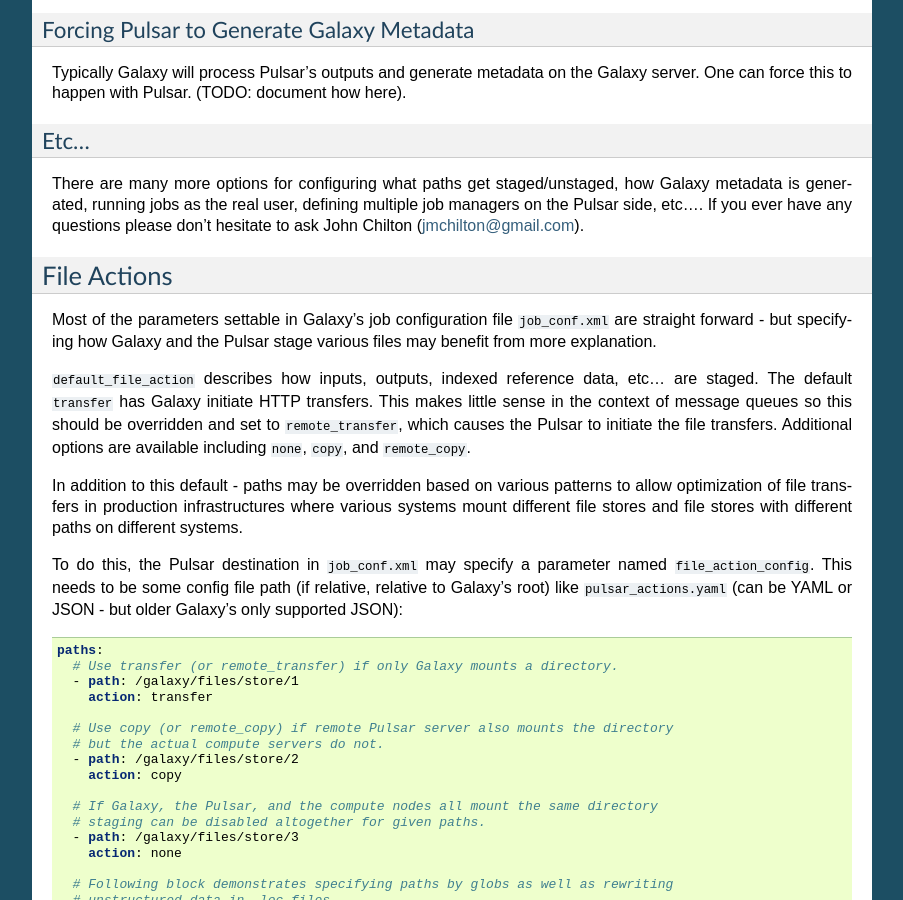
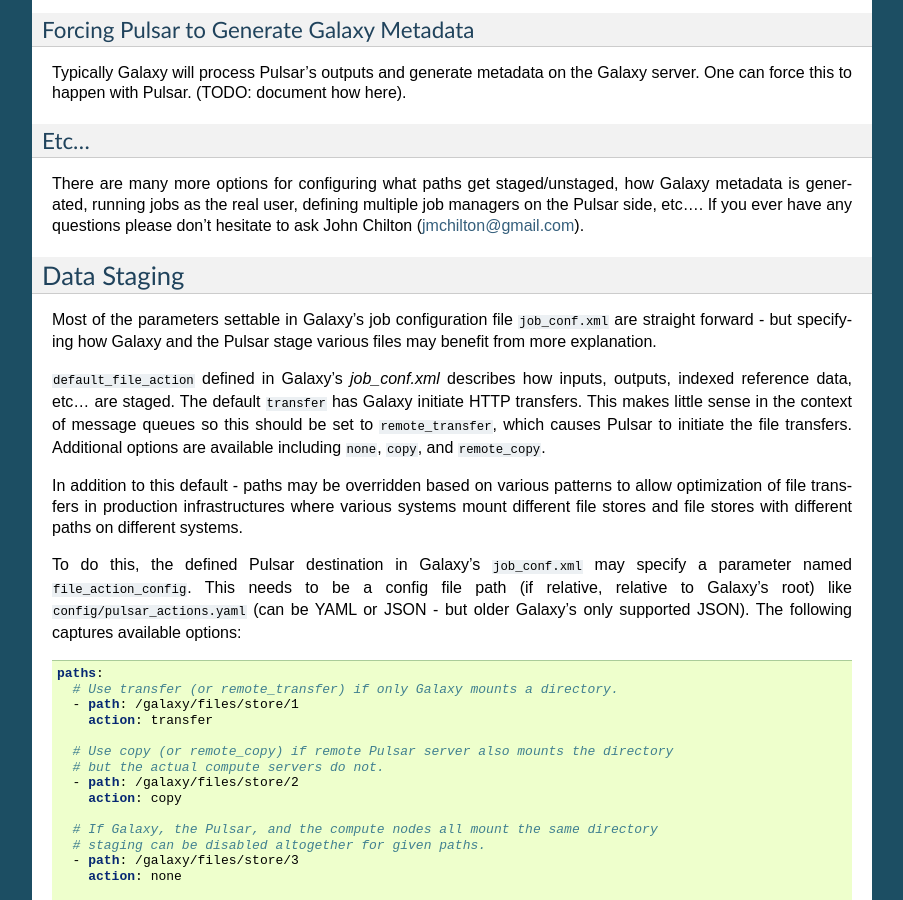
Before and after one commit to galaxyproject/pulsar, a Sphinx documentation site: the page built from docs/galaxy_conf.rst, in a window 1280 px wide and 900 px high, scrolled down 3351 px. Shown: the whole window, without its empty margins (198-1101 px from the left). Built offline with Sphinx 7.4.7, drawn with Linux system fonts in a browser that asks for light colours; some of the changed text lies outside the part shown.

Commit message:
Update wording in data staging docs

```diff
--- a/docs/galaxy_conf.rst
+++ b/docs/galaxy_conf.rst
@@ -96,29 +96,30 @@
 
 
 
-File Actions
+Data Staging
 ------------
 
 Most of the parameters settable in Galaxy's job configuration file
 ``job_conf.xml`` are straight forward - but specifying how Galaxy and the Pulsar
 stage various files may benefit from more explanation.
 
-``default_file_action`` describes how inputs, outputs, indexed reference data,
-etc... are staged. The default ``transfer`` has Galaxy initiate HTTP transfers.
-This makes little sense in the context of message queues so this should be
-overridden and set to ``remote_transfer``, which causes the Pulsar to initiate
-the file transfers. Additional options are available including ``none``,
-``copy``, and ``remote_copy``.
+``default_file_action`` defined in Galaxy's `job_conf.xml` describes how
+inputs, outputs, indexed reference data, etc... are staged. The default
+``transfer`` has Galaxy initiate HTTP transfers. This makes little sense in the
+context of message queues so this should be set to ``remote_transfer``, which
+causes Pulsar to initiate the file transfers. Additional options are available
+including ``none``, ``copy``, and ``remote_copy``.
 
 In addition to this default - paths may be overridden based on various
 patterns to allow optimization of file transfers in production
 infrastructures where various systems mount different file stores and file
 stores with different paths on different systems.
 
-To do this, the Pulsar destination in ``job_conf.xml`` may specify a parameter
-named ``file_action_config``. This needs to be some config file path (if
-relative, relative to Galaxy's root) like ``pulsar_actions.yaml``
-(can be YAML or JSON - but older Galaxy's only supported JSON):
+To do this, the defined Pulsar destination in Galaxy's ``job_conf.xml`` may
+specify a parameter named ``file_action_config``. This needs to be a config
+file path (if relative, relative to Galaxy's root) like
+``config/pulsar_actions.yaml`` (can be YAML or JSON - but older Galaxy's only
+supported JSON). The following captures available options:
 
 .. literalinclude:: files/file_actions_sample_1.yaml
    :language: yaml
```
Also changed, not shown: 1 other file.
